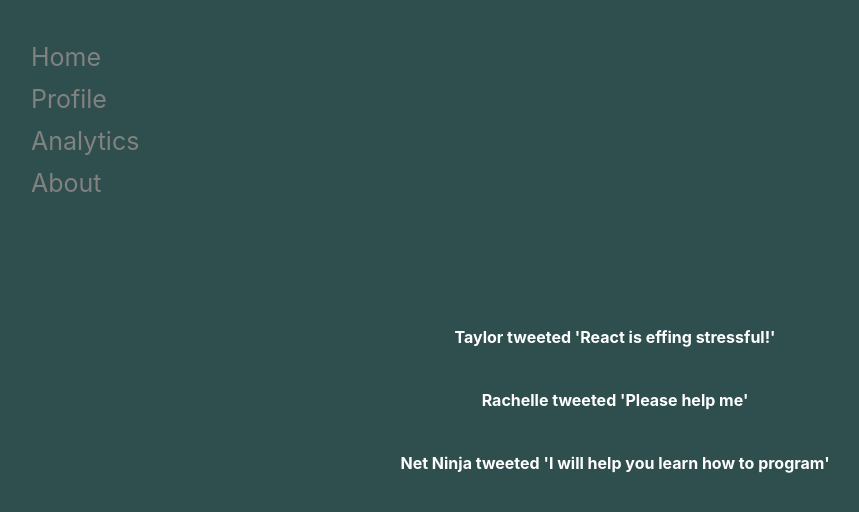
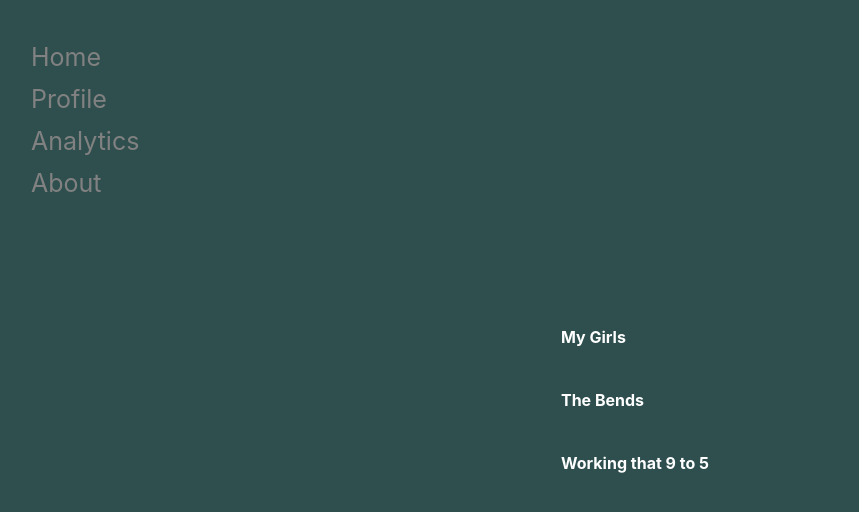
Before and after one commit to treddson/react-to-do, a React (Create React App) app: page / in a window 1280 px wide. Shown: the top 512 px of the page, without its empty margins (25-884 px from the left). Built offline with nearby package versions, Linux system fonts and the light colour scheme.

Commit message:
changed from a tweet app to a song list app

```diff
--- a/src/App.js
+++ b/src/App.js
@@ -1,6 +1,6 @@
 import React, { Fragment } from "react";
 import NavBar from "./components/NavBar";
-import Tweets from "./components/Tweets";
+import Songs from "./components/Songs";
 import "./App.css";
 
 const App = () => {
@@ -11,7 +11,7 @@ const App = () => {
           <NavBar />
         </section>
         <section className="body">
-          <Tweets />
+          <Songs />
         </section>
       </div>
     </Fragment>
--- /dev/null
+++ b/src/components/Song.js
@@ -0,0 +1,11 @@
+import React, { Fragment } from "react";
+
+const Song = (props) => {
+  return (
+    <Fragment>
+      <h4>{props.title}</h4>
+    </Fragment>
+  );
+};
+
+export default Song;
--- /dev/null
+++ b/src/components/Songs.js
@@ -0,0 +1,26 @@
+import React, { Fragment, useState } from "react";
+import Song from "./Song";
+
+const Songs = (props) => {
+  const [songs, setSongs] = useState([
+    { title: "My Girls", id: 1 },
+    { title: "The Bends", id: 2 },
+    { title: "Working that 9 to 5", id: 3 },
+  ]);
+
+  return (
+    <Fragment>
+      <div className="songs-list">
+        <ul>
+          {songs.map((song) => (
+            <li key={song.id}>
+              <Song title={song.title} />
+            </li>
+          ))}
+        </ul>
+      </div>
+    </Fragment>
+  );
+};
+
+export default Songs;
--- a/src/components/Tweet.js
+++ /dev/null
@@ -1,13 +0,0 @@
-import React, { Fragment } from "react";
-
-const Tweet = (props) => {
-  return (
-    <Fragment>
-      <h4>
-        {props.name} tweeted '{props.tweet}'
-      </h4>
-    </Fragment>
-  );
-};
-
-export default Tweet;
--- a/src/components/Tweets.js
+++ /dev/null
@@ -1,29 +0,0 @@
-import React, { Fragment } from "react";
-import Tweet from "./Tweet";
-
-const Tweets = (props) => {
-  const tweets = [
-    {
-      name: "Taylor",
-      tweet: "React is effing stressful!",
-    },
-    {
-      name: "Rachelle",
-      tweet: "Please help me",
-    },
-    {
-      name: "Net Ninja",
-      tweet: "I will help you learn how to program",
-    },
-  ];
-
-  return (
-    <Fragment>
-      {tweets.map((tweet, index) => (
-        <Tweet name={tweet.name} tweet={tweet.tweet} />
-      ))}
-    </Fragment>
-  );
-};
-
-export default Tweets;
```
